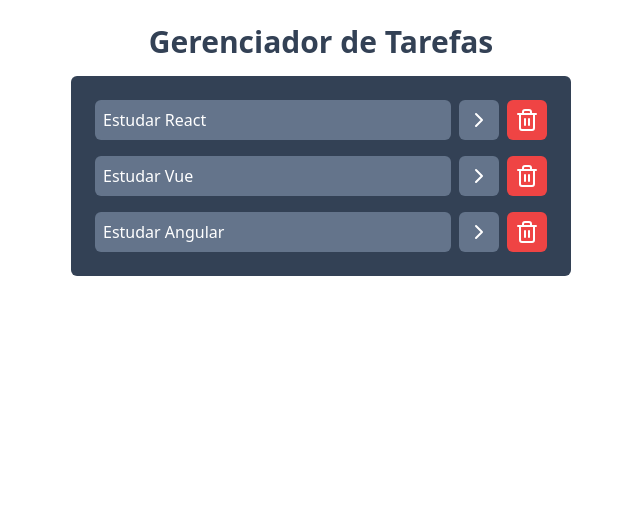
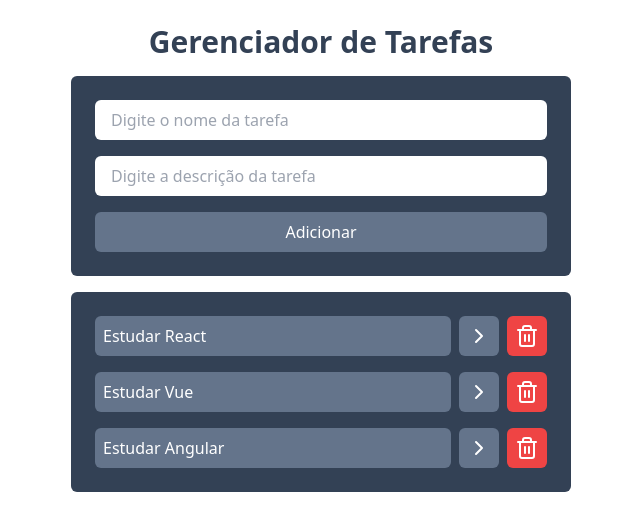
Before and after one commit to victorozoterio/things-list-react, a React (Vite) app: page / in a window 1280 px wide. Shown: the top 530 px of the page, without its empty margins (319-959 px from the left). Built offline with nearby package versions, Linux system fonts and the light colour scheme.

Commit message:
feat: adiciona mock de componente de adicionar tarefa

```diff
--- a/src/App.jsx
+++ b/src/App.jsx
@@ -1,5 +1,6 @@
 import { useState } from "react";
 import Tasks from "./components/Tasks";
+import AddTask from "./components/AddTask";
 
 function App() {
   const [tasks, setTasks] = useState([
@@ -41,10 +42,11 @@
 
   return (
     <div className="w-screen h-screen bg-white flex justify-center p-6">
-      <div className="w-[500px]">
+      <div className="w-[500px] space-y-4">
         <h1 className="text-3xl text-slate-700 font-bold text-center mb-4">
           Gerenciador de Tarefas
         </h1>
+        <AddTask />
         <Tasks
           tasks={tasks}
           toggleTaskStatus={toggleTaskStatus}
--- /dev/null
+++ b/src/components/AddTask.jsx
@@ -0,0 +1,21 @@
+function AddTask() {
+  return (
+    <div className="space-y-4 p-6 bg-slate-700 rounded-md flex flex-col">
+      <input
+        type="text"
+        className=" outline-slate-400 px-4 py-2 rounded-md"
+        placeholder="Digite o nome da tarefa"
+      />
+      <input
+        type="text"
+        className="outline-slate-400 px-4 py-2 rounded-md"
+        placeholder="Digite a descrição da tarefa"
+      />
+      <button className="bg-slate-500 text-white px-4 py-2 rounded-md font-medium">
+        Adicionar
+      </button>
+    </div>
+  );
+}
+
+export default AddTask;
```
